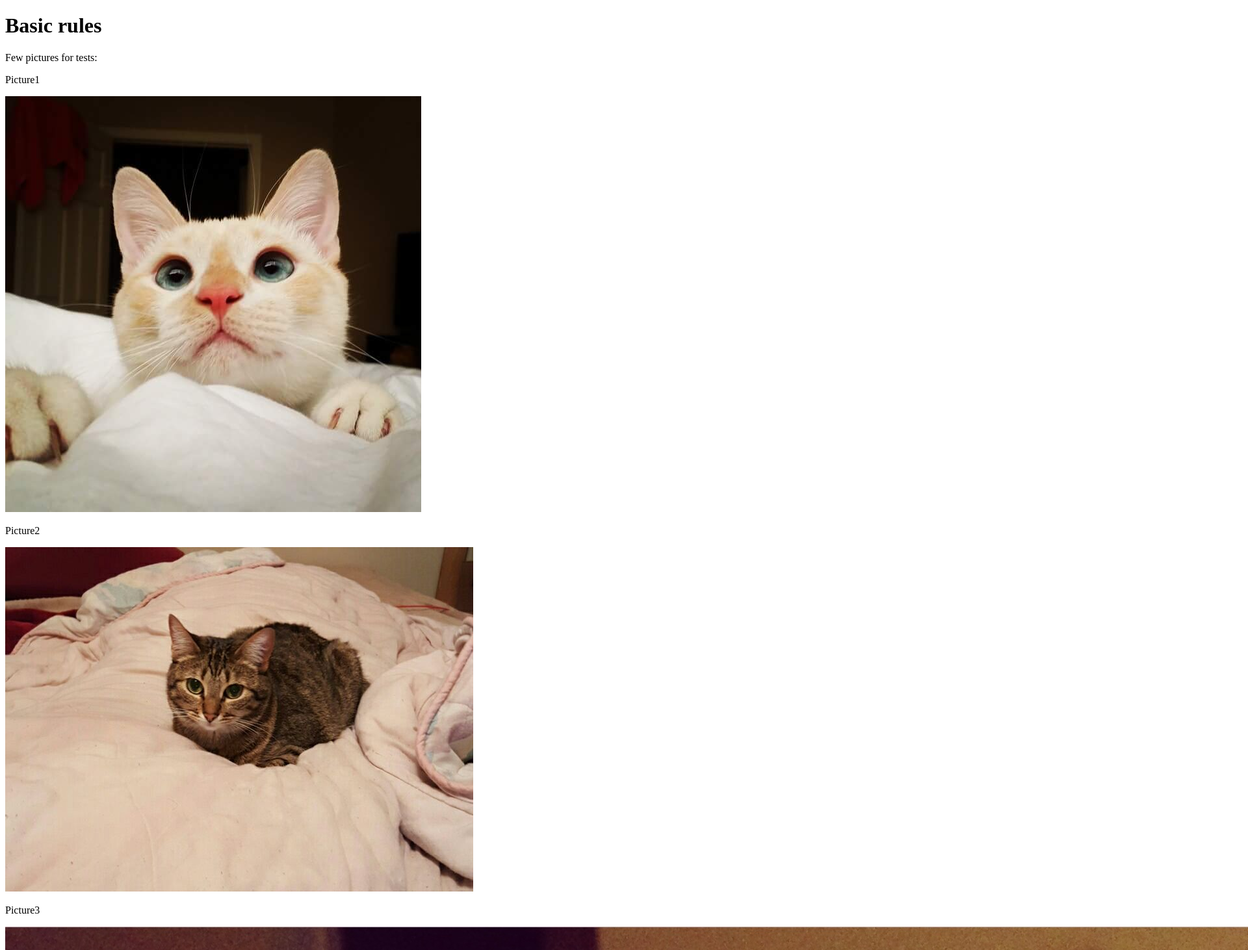
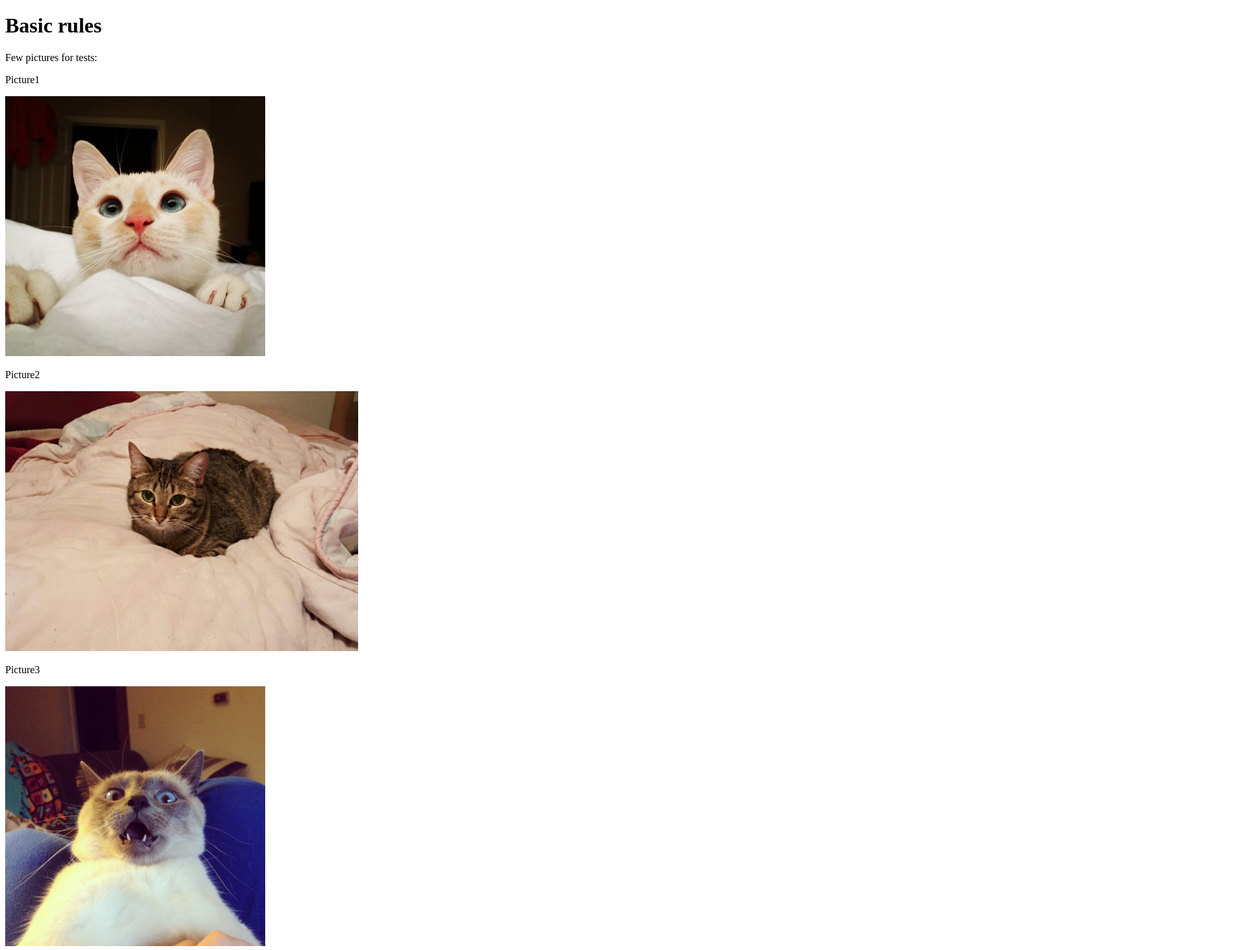
Before and after one commit to gshumihin/examples, a plain HTML site: page examplepage.html in a window 1280 px wide. Shown: the top 1462 px of the page at 65% size, 1920 px wide, since content can reach past the window. Drawn offline with Linux system fonts and the light colour scheme.

Commit message:
Update examplepage.html

```diff
--- a/examplepage.html
+++ b/examplepage.html
@@ -5,11 +5,11 @@
 <h1> Basic rules </h1>
 <p> Few pictures for tests: </p>
 <p> Picture1 </p>
-<img src=http://gshumihin.github.io/examples/imgs/exampleadpic1.jpg >
+<img src=http://gshumihin.github.io/examples/imgs/exampleadpic1.jpg height=400>
 </p> Picture2 </p>
-<img src=http://gshumihin.github.io/examples/imgs/exampleadpic2.jpg >
+<img src=http://gshumihin.github.io/examples/imgs/exampleadpic2.jpg height=400>
 </p> Picture3 </p>
-<img src=http://gshumihin.github.io/examples/imgs/exampleadpic3.jpg >
+<img src=http://gshumihin.github.io/examples/imgs/exampleadpic3.jpg height=400>
 
 </body>
 </html>
```
